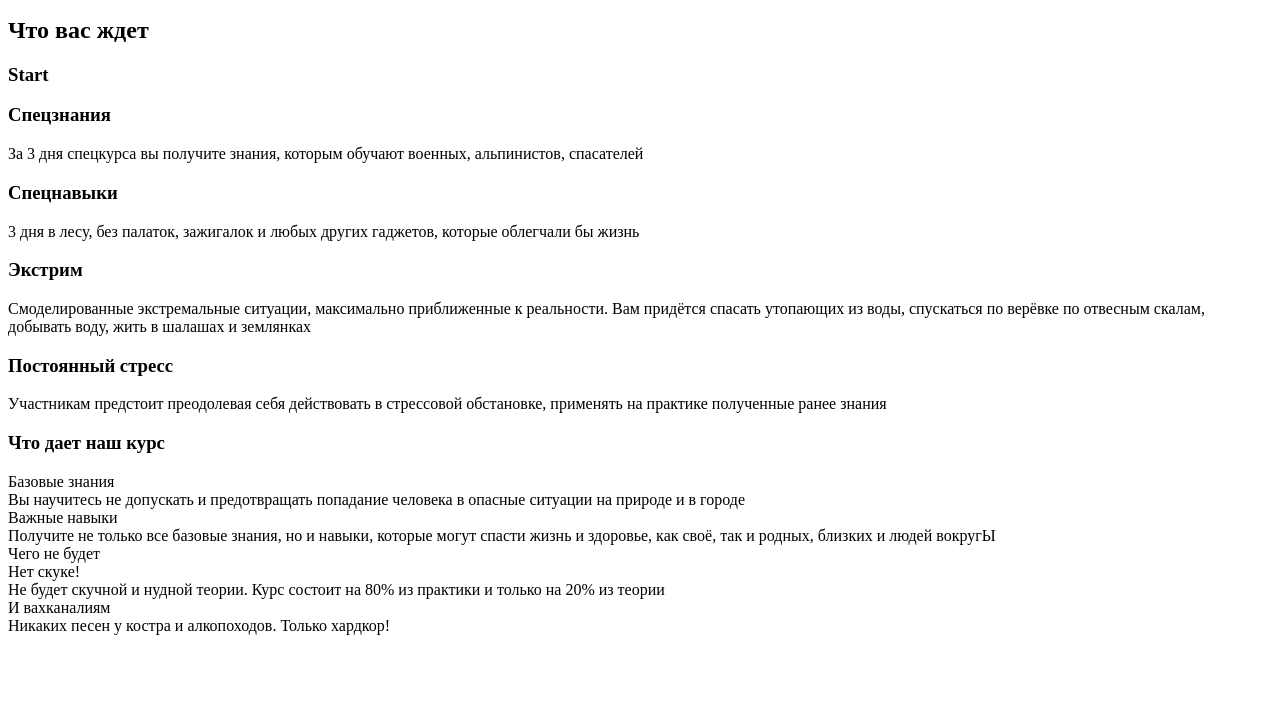
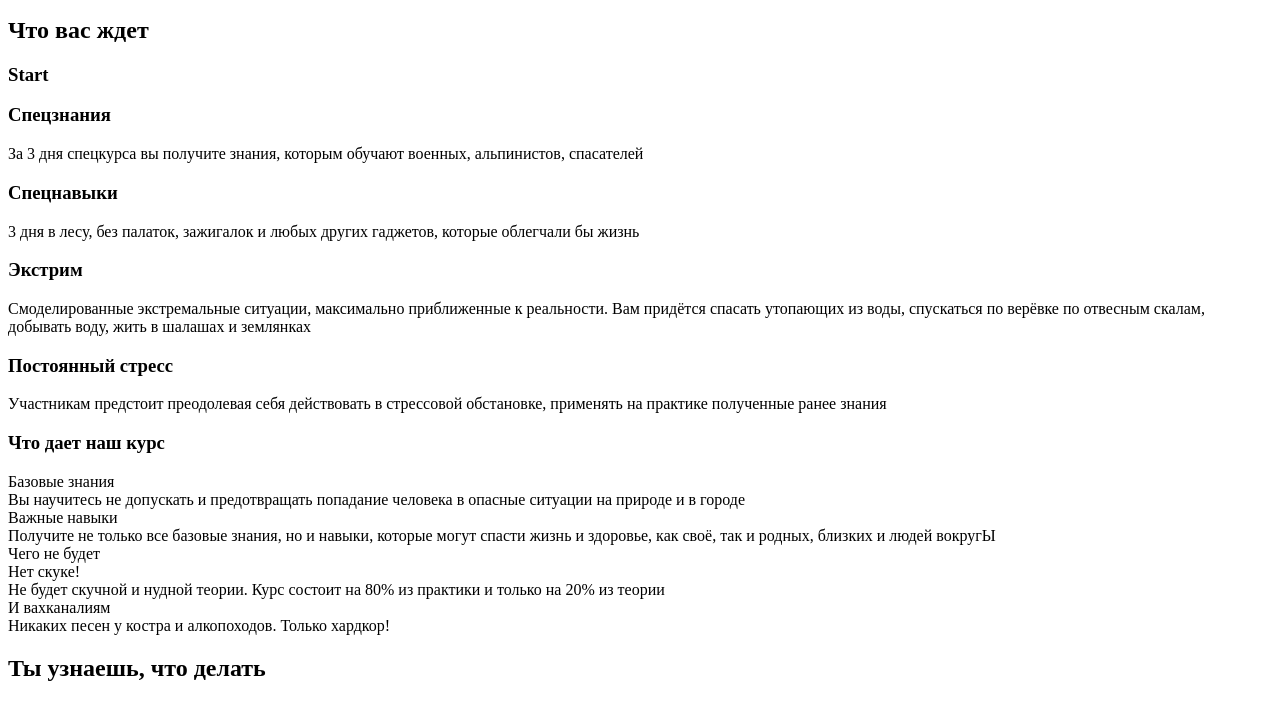
Before and after one commit to Livanenkova/Sparta, a plain HTML site: page sourse/Index.html in a window 1280 px wide. Shown: the part 187-889 px from the top of the page. Before the commit the page ends 830 px from the top, so only its background shows below. Drawn offline with Linux system fonts and the light colour scheme.

Commit message:
create section do

```diff
--- a/sourse/Index.html
+++ b/sourse/Index.html
@@ -96,10 +96,11 @@
       	<div class="notbe2">
       		<div class="notbe1__subtitle">И вахканалиям</div>
       		<div class="notbe1-text">Никаких песен у костра  и алкопоходов. Только хардкор!</div>
-
       	</div>
       </div>
-
+      </div>
+      <div class="do">
+      	<h2 class="do__title">Ты узнаешь, что делать</h2>
       </div>
 		</div>
 	</div>
```
